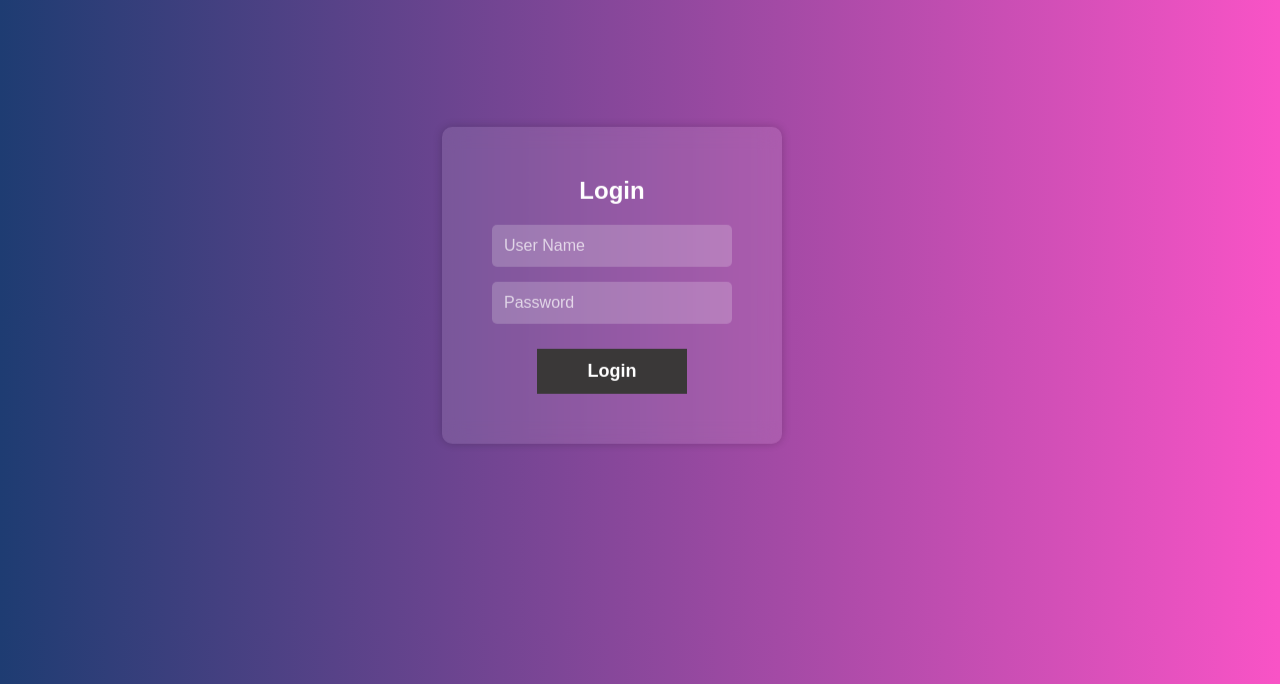
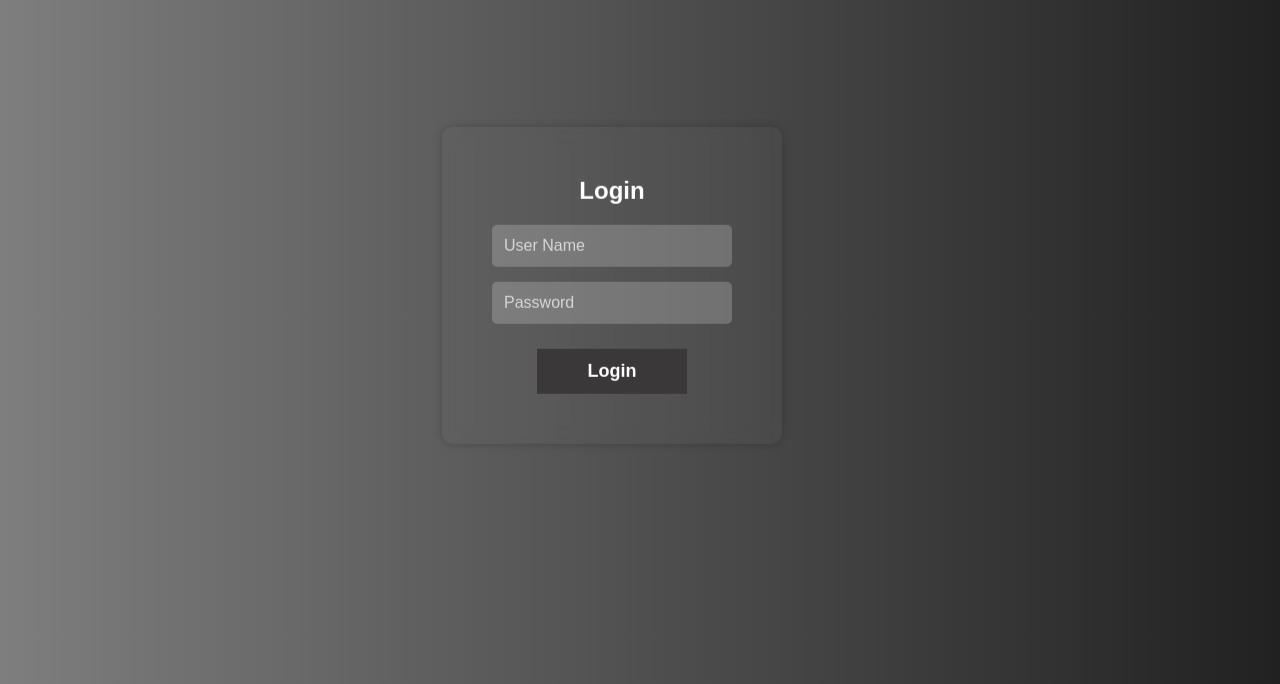
Before and after one commit to SobulachiWanjoku/Document_Compliance_System, a Flask app: page /login in a window 1280 px wide. Shown: the top 684 px of the page. Run offline with Flask 3, Linux system fonts and the light colour scheme; parts of the project's set-up code (start-up, migrations or seed data) failed here and were passed over.

Commit message:
changed color scheme

```diff
--- a/static/styles.css
+++ b/static/styles.css
@@ -36,7 +36,7 @@ nav a:hover {
 
 /* Hero Section */
 .hero {
-    background: linear-gradient(to right, #1e3c72, #f953c6);
+    background: linear-gradient(to right, #7e7e7e, #212121);
     padding: 3rem;
     text-align: center;
     color: white
@@ -44,14 +44,14 @@ nav a:hover {
 
 /* Content Sections */
 section {
-    background: linear-gradient(to right, #1e3c72, #f953c6);
+    background: linear-gradient(to right, #7e7e7e, #212121);
     margin: 1rem auto;
     max-width: 1200px;
     color:white
 }
 
 section:nth-child(even) {
-    background: linear-gradient(to right, #1e3c72, #f953c6);
+    background: linear-gradient(to right, #7e7e7e, #212121);
 }
 
 h1, h2 {
@@ -69,7 +69,7 @@ p {
 /* Apply full-screen gradient background */
 body {
     font-family: Arial, sans-serif;
-    background: linear-gradient(to right, #1e3c72, #f953c6);
+    background: linear-gradient(to right, #7e7e7e, #212121);
     margin: 0;
 }
 /* Content Sections */
@@ -98,7 +98,7 @@ nav a:hover {
 }
 /* Centered login container */
 .login-container {
-    background: rgba(255, 255, 255, 0.1);
+    background: rgba(120, 114, 114, 0.1);
     padding: 50px;
     border-radius: 10px;
     backdrop-filter: blur(10px);
```
Also changed, not shown: 2 other files.
